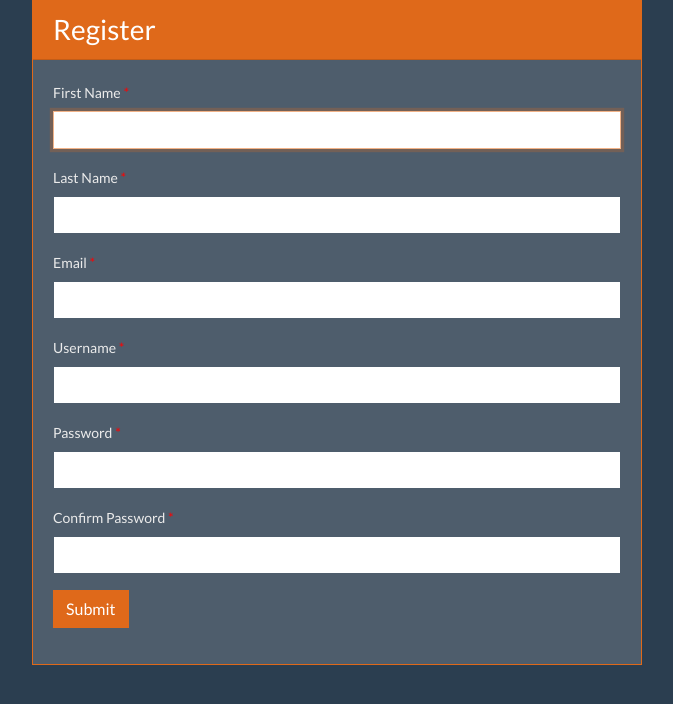
After one commit to John-Betong/perfect-app-starter, a PHP site: template resources/views/auth/form-register.php in a window 1280 px wide. The commit adds this page. Shown: the top 704 px of the page, without its empty margins (303-976 px from the left). Run offline with PHP 8.4, Linux system fonts and the light colour scheme; the template is opened without the code that fills it, so the values that code supplies are empty; some libraries are stand-ins or nearby versions.

Commit message:
Added Form Example

```diff
--- /dev/null
+++ b/resources/views/auth/form-register.php
@@ -0,0 +1,108 @@
+<div class="row">
+    <div class="col-md-12">
+        <div class="col-md-6 offset-md-3">
+
+            <!-- form card -->
+            <div class="card border-primary">
+                <div class="card-header bg-primary text-white">
+                    <h3 class="mb-0">Register</h3>
+                </div>
+                <div class="card-body">
+                    <form role="form" method="post" autocomplete="off">
+
+                        <div class="form-group">
+                            <label for="first_name">First Name <span style="color: #FF0000;">*</span></label>
+                            <input id="first_name"
+                                   name="first_name"
+                                   type="text"
+                                   class="form-control <?= !empty($error['first_name']) ? 'is-invalid' : '' ?>"
+                                   value="<?= !empty($_POST['first_name']) ? html_escape($_POST['first_name']) : '' ?>"
+                                   autofocus
+                            >
+
+                            <?php if (!empty($error['first_name'])): ?>
+                                <span class="form-text <?= !empty($error['first_name']) ? 'invalid-feedback' : '' ?>"><?= $error['first_name'] ?></span>
+                            <?php endif; ?>
+                        </div>
+
+                        <div class="form-group">
+                            <label for="last_name">Last Name <span style="color: #FF0000;">*</span></label>
+                            <input id="last_name"
+                                   name="last_name"
+                                   type="text"
+                                   class="form-control <?= !empty($error['last_name']) ? 'is-invalid' : '' ?>"
+                                   value="<?= !empty($_POST['last_name']) ? html_escape($_POST['last_name']) : '' ?>"
+                            >
+
+                            <?php if (!empty($error['last_name'])): ?>
+                                <span class="form-text <?= !empty($error['last_name']) ? 'invalid-feedback' : '' ?>"><?= $error['last_name'] ?></span>
+                            <?php endif; ?>
+                        </div>
+
+                        <div class="form-group">
+                            <label for="email">Email <span style="color: #FF0000;">*</span></label>
+                            <input id="email"
+                                   name="email"
+                                   type="text"
+                                   class="form-control <?= !empty($error['email']) ? 'is-invalid' : '' ?>"
+                                   value="<?= !empty($_POST['email']) ? html_escape($_POST['email']) : '' ?>"
+                            >
+
+                            <?php if (!empty($error['email'])): ?>
+                                <span class="form-text <?= !empty($error['email']) ? 'invalid-feedback' : '' ?>"><?= $error['email'] ?></span>
+                            <?php endif; ?>
+                        </div>
+
+                        <div class="form-group">
+                            <label for="username">Username <span style="color: #FF0000;">*</span></label>
+                            <input id="username"
+                                   name="username"
+                                   type="text"
+                                   class="form-control <?= !empty($error['username']) ? 'is-invalid' : '' ?>"
+                                   value="<?= !empty($_POST['username']) ? html_escape($_POST['username']) : '' ?>"
+                            >
+
+                            <?php if (!empty($error['username'])): ?>
+                                <span class="form-text <?= !empty($error['username']) ? 'invalid-feedback' : '' ?>"><?= $error['username'] ?></span>
+                            <?php endif; ?>
+                        </div>
+
+                        <div class="form-group">
+                            <label for="password">Password <span style="color: #FF0000;">*</span></label>
+                            <input id="password"
+                                   name="password"
+                                   type="password"
+                                   class="form-control <?= !empty($error['password']) ? 'is-invalid' : '' ?>"
+                                   value="<?= !empty($_POST['password']) ? html_escape($_POST['password']) : '' ?>"
+                            >
+
+                            <?php if (!empty($error['password'])): ?>
+                                <span class="form-text <?= !empty($error['password']) ? 'invalid-feedback' : '' ?>"><?= $error['password'] ?></span>
+                            <?php endif; ?>
+                        </div>
+
+                        <div class="form-group">
+                            <label for="password_confirm">Confirm Password <span
+                                        style="color: #FF0000;">*</span></label>
+                            <input id="password_confirm"
+                                   name="password_confirm"
+                                   type="password"
+                                   class="form-control <?= !empty($error['password_confirm']) ? 'is-invalid' : '' ?>"
+                                   value="<?= !empty($_POST['password_confirm']) ? html_escape($_POST['password_confirm']) : '' ?>"
+                            >
+
+                            <?php if (!empty($error['password_confirm'])): ?>
+                                <span class="form-text <?= !empty($error['password_confirm']) ? 'invalid-feedback' : '' ?>"><?= $error['password_confirm'] ?></span>
+                            <?php endif; ?>
+                        </div>
+
+                        <div class="form-group"><?= !empty($_GET['id']) ? '<input type="hidden" name="id" value="' . html_escape($_GET['id']) . '">' : '' ?>
+                            <button class="btn btn-primary btn-md">Submit</button>
+                        </div>
+                    </form>
+                </div>
+            </div>
+
+        </div>
+    </div>
+</div>
--- a/resources/views/default.php
+++ b/resources/views/default.php
@@ -1,6 +1,6 @@
-<p><a href="about">About</a> | <a href="contact">Contact</a> | <a href="table">HTML Table</a></p></p>
+<p><a href="about">About</a> | <a href="contact">Contact</a> | <a href="table">HTML Table</a> | <a href="register">Form</a>
+</p>
 <h1>Perfect App Framework</h1>
-
 <h2>A Proprietary Non-Opinionated Framework Implementing Best Practices</h2>
 
 <h3>Contributors</h3>
```
Also changed, not shown: app/Http/Controllers/Auth/RegisterBaseController.php (added, +67 -0 lines), app/Http/Controllers/Auth/RegisterController.php (added, +92 -0 lines), app/routes.php (+7 -0 lines), resources/views/display-template.php (added, +16 -0 lines).
